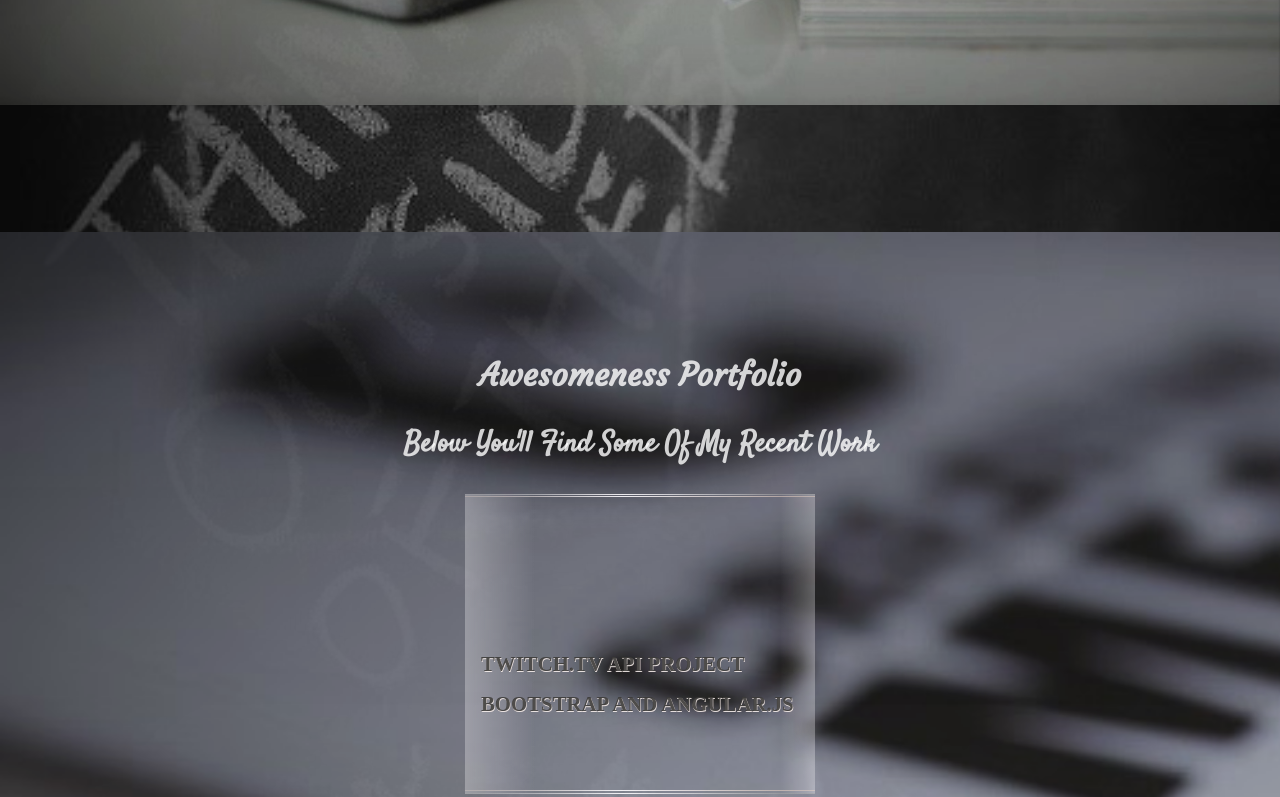
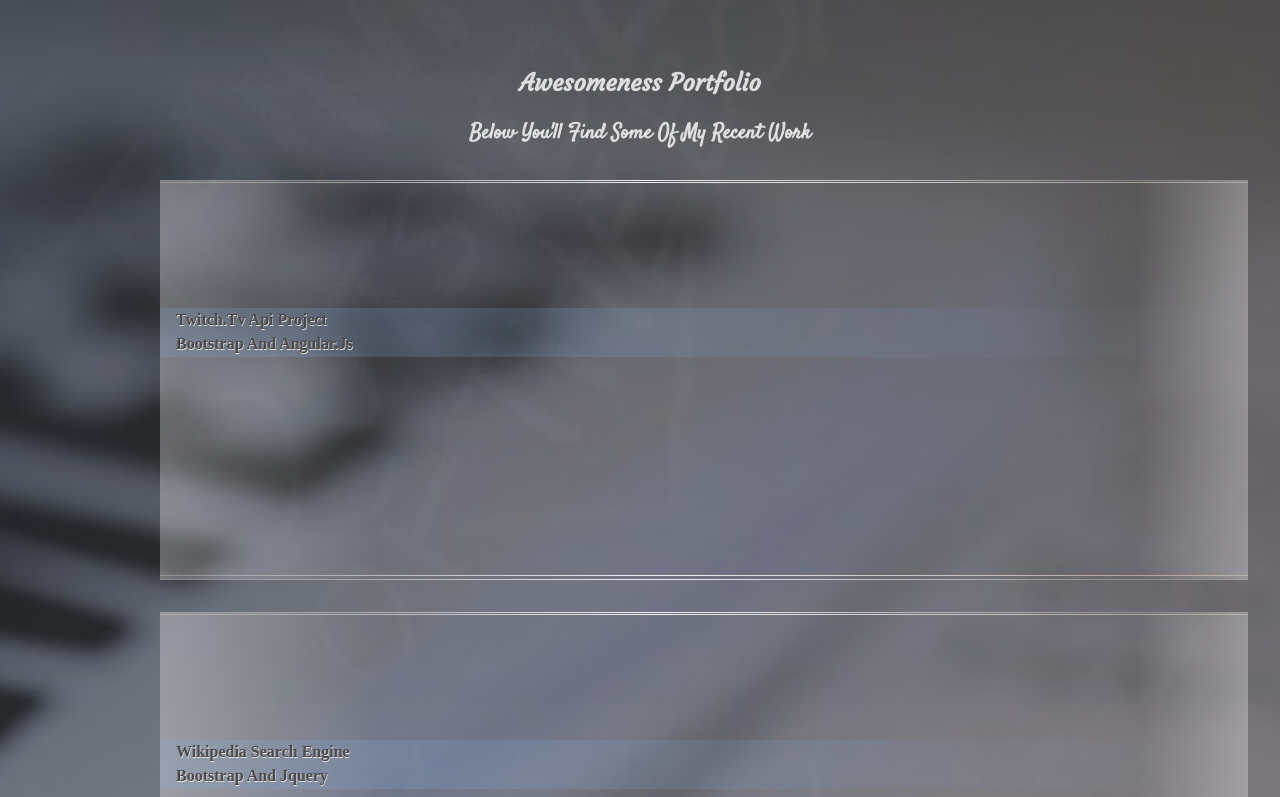
Before and after one commit to smart-com/portfolio, a plain HTML site: page index.html in a window 1280 px wide. Shown: the part 1853-2650 px from the top of the page. Drawn offline with Linux system fonts and the light colour scheme; a web font is replaced by a local one.

Commit message:
Many visual fixes

```diff
--- a/assets/css/main.css
+++ b/assets/css/main.css
@@ -17,17 +17,6 @@
 *::before,
 *::after {
     box-sizing: border-box;
-}
-
-/*
- * Images
- * ========================================
- */
-
-.photo img {
-    max-width: 100%;
-    height: auto;
-    border-radius: 50%;
 }
 
 /*
@@ -65,10 +54,6 @@ textarea,
     width: 100vw;
 }
 
-.top-menu nav {
-    width: fit-content;
-}
-
 .items div a,
 label,
 input,
@@ -77,17 +62,25 @@ textarea,
     width: 100%;
 }
 
+section section {
+    max-width: 960px;
+}
+
+blockquote,
+.items div {
+    width: 85vw;
+}
+
+.top-menu nav {
+    width: fit-content;
+}
+
 .part {
     min-height: 100vh;
 }
 
-section section {
-    max-width: 960px;
-}
-
 .items div {
-    width: 350px;
-    height: 300px;
+    height: 50vh;
 }
 
 .feedback {
@@ -99,26 +92,14 @@ section section {
  * ========================================
  */
 
-/* Center */
-
-.top-menu nav,
-section section {
-    margin: 0 auto;
+.top-menu {
+    margin-top: 3rem;
 }
 
-.social-menu a,
-input,
-textarea,
-.items div,
-.feedback {
-    margin: .5rem auto;
-}
-
-.top-menu,
 hr,
 .social-menu,
 .photo {
-    margin-top: 3rem;
+    margin-top: 5rem;
 }
 
 .part:not(:last-child) {
@@ -126,15 +107,18 @@ hr,
     margin-bottom: 10rem;
 }
 
+.top-menu nav a {
+    padding: .5rem 1rem;
+}
+
 .feedback {
     padding: 1rem;
 }
 
 .part {
-    padding: 6rem 1rem;
+    padding: 3rem 1rem;
 }
 
-.top-menu nav a,
 .social-menu a,
 p,
 dt,
@@ -143,11 +127,39 @@ dd,
 .feedback *,
 input,
 textarea {
-    padding: .5rem 1rem;
+    padding: .2rem 1rem;
 }
 
 /*
- * Vertical Centring
+ * Horizontal Centring
+ * ========================================
+ */
+
+.top-menu nav,
+section section {
+    margin: 0 auto;
+}
+
+blockquote,
+.items div {
+    margin: 2rem auto;
+}
+
+.social-menu a,
+input,
+textarea,
+.feedback {
+    margin: .4rem auto;
+}
+
+#first,
+.photo,
+.social-menu {
+    text-align: center;
+}
+
+/*
+ * Vertical Alingment
  * ========================================
  */
 
@@ -159,12 +171,12 @@ textarea {
 }
 
 .main-header::before {
-    height: 25vh;
+    height: 9rem;
 }
 
 .items div::before {
     vertical-align: bottom;
-    height: 150px;
+    height: 8rem;
 }
 
 /*
@@ -173,26 +185,13 @@ textarea {
   ========================================
 */
 
-.top-menu,
-header,
-#first,
-.photo,
-.social-menu {
-    text-align: center;
+body {
+    font-size: 17px;
 }
 
-.top-menu a,
-.social-menu a,
-.items a,
-#fourth .feedback label {
-    text-transform: uppercase;
-}
-
-body,
 a,
-.top-menu a,
-#fourth .feedback label {
-    font-size: 1.3rem;
+label {
+    font-size: 1rem;
 }
 
 h1 {
@@ -200,15 +199,49 @@ h1 {
 }
 
 h2 {
-    font-size: 2rem;
+    font-size: 1.5rem;
 }
 
 h3 {
-    font-size: 1.8rem;
+    font-size: 1.3rem;
 }
 
 dt {
     font-size: 1.4rem;
+}
+
+body {
+    font-family: 'Satisfy', cursive;
+}
+
+h1 {
+    font-family: 'Fredericka the Great', cursive;
+}
+
+h2 {
+    font-family: 'Courgette', cursive;
+}
+
+.items,
+label,
+input[type="submit"],
+a {
+    font-family: 'Gentium Book Basic', serif;
+}
+
+.top-menu,
+header {
+    text-align: center;
+}
+
+.top-menu a,
+.social-menu a {
+    text-transform: uppercase;
+}
+
+.items a,
+label {
+    text-transform: capitalize;
 }
 
 a {
@@ -223,47 +256,33 @@ textarea {
     font-weight: bold;
 }
 
-body {
-    font-family: 'Satisfy', cursive;
-}
-
-h1 {
-    font-family: 'Fredericka the Great', cursive;
-}
-
-h2 {
-    font-family: 'Courgette', cursive;
-}
-
-a,
-input[type="submit"],
-.feedback label {
-    font-family: 'Gentium Book Basic', serif;
-}
-
 /*
   ========================================
   Font And Border Colors
   ========================================
 */
 
-input {
+input,
+textarea {
     outline: none;
-}
-
-body,
-a,
-input[type="submit"] {
-    background: none;
-    color: rgba( 255, 255, 255, .8 );
 }
 
 input,
 textarea,
 .social-menu a {
     border-radius: 5px;
-    border-width: 3px;
+    border-width: 5px;
     border-style: double;
+}
+
+blockquote {
+    border-left: 5px double rgba( 255, 255, 255, .8 );
+}
+
+body,
+a,
+input[type="submit"] {
+    color: rgba( 255, 255, 255, .8 );
     border-color: rgba( 255, 255, 255, .8 );
 }
 
@@ -279,16 +298,10 @@ textarea {
     color: rgba( 255, 255, 255, .8 );
 }
 
-.items a,
-#fourth .feedback label {
+.items {
     text-shadow:
-        0.5px 0.5px rgba( 254, 252, 255, 0.7 ),
-        0.5px 0.5px rgba( 223, 190, 170, 0.6 );
-}
-
-input,
-textarea {
-    background-color: rgba( 254, 252, 255, 0.7 );
+        0.5px 0.5px rgba( 254, 252, 255, .7 ),
+        0.5px 0.5px rgba( 223, 190, 170, .6 );
 }
 
 /*
@@ -297,11 +310,17 @@ textarea {
   ========================================
 */
 
-body { min-height: 1000px; }
+input,
+textarea {
+    background-color: rgba( 254, 252, 255, .9);
+}
+
+input[type="submit"] {
+    background: none;
+}
 
 body {
     background-image: url( '../img/body.jpg' );
-    background-attachment: fixed;
 }
 
 body,
@@ -360,10 +379,6 @@ body,
     background-color: rgba( 255, 255, 255, .8 );
 }
 
-.social-menu a:hover {
-    border: 3px double rgba( 61, 60, 58, .7);
-}
-
 a:hover {
     text-decoration: underline;
 }
@@ -411,23 +426,40 @@ a:hover {
 
 .items a {
     background-image:
-        linear-gradient( 0deg,
-            rgba( 0, 0, 0, .1 ),
-            rgba( 0, 0, 0, 0 ) 50%,
-            rgba( 0, 0, 0, .1 ) ),
-        linear-gradient( 0deg,
-            rgba( 255, 255, 255, .1 ),
-            rgba( 255, 255, 255, 0) 50%,
-            rgba( 255, 255, 255, .1) );
-    background-image: -webkit-radial-gradient(50% 100%, ellipse cover,
-            rgba( 0, 0, 0, 0), rgba( 0, 0, 0, 0 ) 50% );
+        linear-gradient( to right,
+            rgba( 135, 173, 222, .2 ) 30%,
+            transparent );
 }
 
 /* Для повышения читаемости */
 .part {
-    background: -webkit-linear-gradient( to left,
-        rgba( 142, 158, 171, 1 ), rgba(238, 242, 243, 1 ) );
+    background-image:
+        linear-gradient( to left,
+            rgba( 72, 60, 50, .4 ),
+            rgba( 49, 61, 71, .4 ) );
+}
 
+/* Кроссбраузерный сдвиг вправо для интутов */
+input::-webkit-input-placeholder       { text-indent: 0px;   transition: text-indent 0.3s ease; }
+input::-moz-placeholder                { text-indent: 0px;   transition: text-indent 0.3s ease; }
+input:-moz-placeholder                 { text-indent: 0px;   transition: text-indent 0.3s ease; }
+input:-ms-input-placeholder            { text-indent: 0px;   transition: text-indent 0.3s ease; }
+input:focus::-webkit-input-placeholder { text-indent: 500px; transition: text-indent 0.3s ease; }
+input:focus::-moz-placeholder          { text-indent: 500px; transition: text-indent 0.3s ease; }
+input:focus:-moz-placeholder           { text-indent: 500px; transition: text-indent 0.3s ease; }
+input:focus:-ms-input-placeholder      { text-indent: 500px; transition: text-indent 0.3s ease; }
+
+/*
+  ========================================
+  Images
+  ========================================
+*/
+
+.photo img {
+    max-width: 100%;
+    height: auto;
+    border-radius: 50%;
+    opacity: .8;
 }
 
 /*
@@ -435,6 +467,7 @@ a:hover {
   For IE and Edge personally
   ========================================
 */
+
 /* Так в IE не дергается фиксированный бэкграунд */
 @media screen and (-ms-high-contrast: active), (-ms-high-contrast: none) {
     html{
@@ -454,5 +487,6 @@ a:hover {
 #fourth::before {
     top: 0; right: 0; bottom: 0; left: 0;
     background-size: cover;
-    will-change: transform;
+    background-position: center;
+    /*will-change: transform;*/
 }
```
